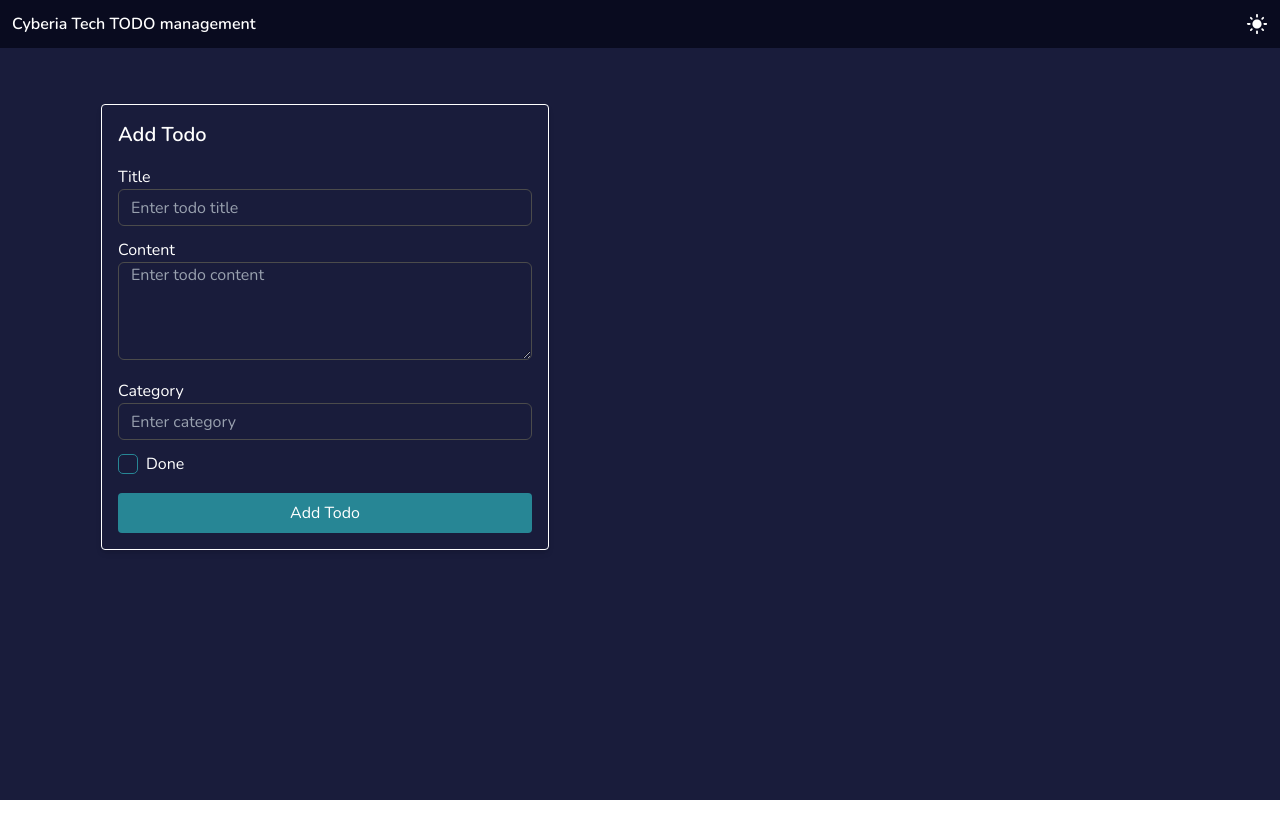
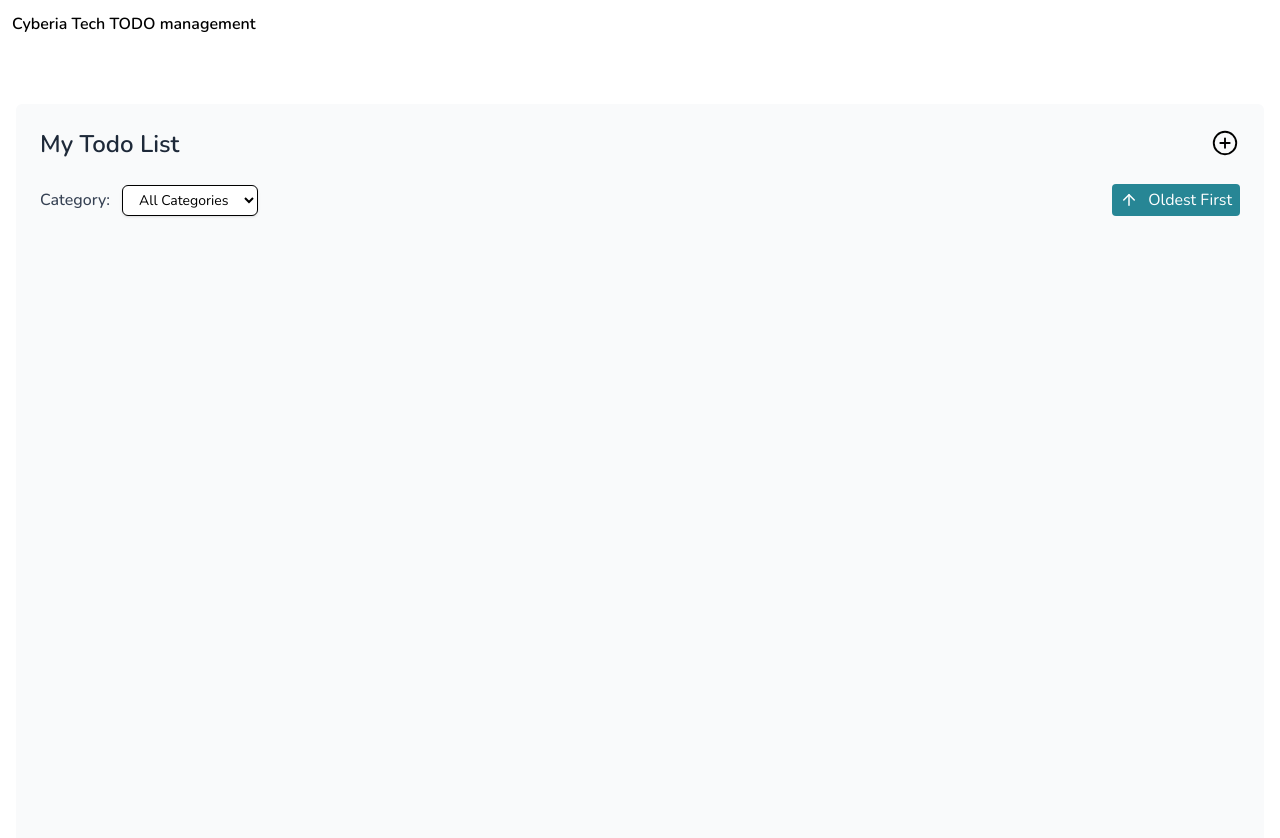
Before and after one commit to parham-ab/To-Do-List-Manager, a React (Vite) app: page / in a window 1280 px wide. Shown: the top 838 px of the page. Before the commit the page ends 800 px from the top, so only its background shows below. Built offline with nearby package versions, Linux system fonts and the light colour scheme.

Commit message:
ui updated, dark mode feature deleted temporarily, popup and badge component created

```diff
--- a/src/app/store.js
+++ b/src/app/store.js
@@ -1,10 +1,8 @@
 import { configureStore } from "@reduxjs/toolkit";
 import todoReducer from "features/todo/todoSlice";
-import themeReducer from "features/utils/themeSlice";
 
 export const store = configureStore({
   reducer: {
     todoReducer,
-    themeReducer,
   },
 });
--- /dev/null
+++ b/src/components/Popup.jsx
@@ -0,0 +1,23 @@
+import { IoClose } from "react-icons/io5";
+
+const Popup = ({ isOpen, onClose, title, children }) => {
+  if (!isOpen) return null;
+  return (
+    <div className="fixed inset-0 z-50 flex items-center justify-center bg-black/50 px-4">
+      <div className="relative w-full max-w-lg bg-white rounded-xl shadow-xl p-3 animate-fade-in">
+        <button
+          onClick={onClose}
+          className="absolute top-4 right-4 text-gray-500 hover:text-gray-800 transition cursor-pointer"
+        >
+          <IoClose size={24} />
+        </button>
+        {title && (
+          <h2 className="text-2xl font-semibold text-gray-800 mb-4">{title}</h2>
+        )}
+        <div className="mb-6 text-gray-600">{children}</div>
+      </div>
+    </div>
+  );
+};
+
+export default Popup;
--- /dev/null
+++ b/src/components/common/Badge.jsx
@@ -0,0 +1,28 @@
+import { IoCalendarOutline } from "react-icons/io5";
+import { FaShoppingCart, FaUserCircle } from "react-icons/fa";
+import { PiStudentFill, PiBagSimpleFill } from "react-icons/pi";
+import { MdOutlineSportsHandball } from "react-icons/md";
+
+const Badge = ({ children, isDate = false, category }) => {
+  const badgeConfig = {
+    sport: { bg: "bg-green-200", icon: <MdOutlineSportsHandball size={16} /> },
+    work: { bg: "bg-blue-200", icon: <PiBagSimpleFill size={16} /> },
+    personal: { bg: "bg-purple-200", icon: <FaUserCircle size={16} /> },
+    study: { bg: "bg-yellow-200", icon: <PiStudentFill size={16} /> },
+    shop: { bg: "bg-red-200", icon: <FaShoppingCart size={16} /> },
+    default: { bg: "bg-gray-200", icon: null },
+  };
+  const { bg, icon } = badgeConfig[category] || badgeConfig.default;
+
+  return (
+    <div
+      className={`text-xs flex items-center gap-1 rounded-full ${bg} p-1 cursor-default select-none`}
+    >
+      {isDate && <IoCalendarOutline size={17} />}
+      {icon}
+      {children}
+    </div>
+  );
+};
+
+export default Badge;
--- a/src/components/common/CustomInput.jsx
+++ b/src/components/common/CustomInput.jsx
@@ -1,5 +1,5 @@
 import { useController } from "react-hook-form";
-import { useSelector } from "react-redux";
+import { useState } from "react";
 
 const CustomInput = ({
   control,
@@ -10,6 +10,7 @@ const CustomInput = ({
   heightVal = "37px",
   placeholder,
   rows = 4,
+  maxLength = 120,
 }) => {
   const {
     field,
@@ -19,18 +20,14 @@ const CustomInput = ({
     control,
   });
 
+  const [charCount, setCharCount] = useState(field.value?.length || 0);
+
   const borderColor = error ? "border-red-500" : "border-[#4B4B4B]";
-  const { theme } = useSelector((state) => state?.themeReducer);
 
   return (
-    <>
+    <div className="mb-3">
       {label && (
-        <label
-          htmlFor={name}
-          className={`cursor-pointer ${
-            theme === "dark" ? "text-white" : "text-black"
-          }`}
-        >
+        <label htmlFor={name} className={`cursor-pointer`}>
           {label}
         </label>
       )}
@@ -40,41 +37,40 @@ const CustomInput = ({
           type={type}
           placeholder={placeholder}
           {...field}
-          className={`
-          w-full px-3 pr-10 rounded-md bg-transparent text-[16px] border
+          className={`w-full px-3 pr-10 rounded-md text-[16px] border placeholder-gray-500
           ${borderColor} outline-none transition-all duration-200
           ${className}
-          ${
-            theme === "dark"
-              ? "bg-[#090B1F] placeholder-gray-400 text-white"
-              : "bg-[#c9c9c9] placeholder-gray-500"
-          }
          `}
-          style={{
-            height: heightVal,
-          }}
+          style={{ height: heightVal }}
         />
       ) : (
+        <>
           <textarea
             id={name}
-          type={type}
             placeholder={placeholder}
             {...field}
-          className={`
-              w-full px-3 pr-10 rounded-md bg-transparent text-[16px] border
+            maxLength={maxLength}
+            onChange={(e) => {
+              setCharCount(e.target.value.length);
+              field.onChange(e);
+            }}
+            className={`w-full px-3 pr-10 rounded-md text-[16px] border placeholder-gray-500
               ${borderColor} outline-none transition-all duration-200
               ${className}
-              ${
-                theme === "dark"
-                  ? "bg-[#090B1F] placeholder-gray-400 text-white"
-                  : "bg-[#c9c9c9] placeholder-gray-500"
-              }
              `}
             rows={rows}
           />
+          <p
+            className={`text-sm mt-1 text-right ${
+              charCount >= maxLength ? "text-red-500" : "text-gray-500"
+            }`}
+          >
+            {charCount}/{maxLength}
+          </p>
+        </>
       )}
       {error && <p className="text-red-500 text-sm mt-1">{error.message}</p>}
-    </>
+    </div>
   );
 };
 
--- a/src/components/layout/Header.jsx
+++ b/src/components/layout/Header.jsx
@@ -1,32 +1,13 @@
-import { toggleDarkMode } from "features/utils/themeSlice";
-import { MdDarkMode, MdLightMode } from "react-icons/md";
-import { useDispatch, useSelector } from "react-redux";
 import { Link } from "react-router-dom";
 
 const Header = () => {
-  const { theme } = useSelector((state) => state?.themeReducer);
-  const dispatch = useDispatch();
-  const toggleThemeHandler = () => {
-    dispatch(toggleDarkMode(theme === "dark" ? "light" : "dark"));
-  };
-  const headerClass = `p-3 mb-14 flex items-center justify-between ${
-    theme === "dark" ? "bg-[#090B1F]" : "bg-[#c9c9c9]"
-  }`;
-  const textClass = theme === "dark" ? "text-white" : "text-black";
-
+  const headerClass = `p-3 mb-14 flex items-center justify-between`;
   return (
-    <div className={headerClass}>
-      <Link to="/" className={`${textClass} font-semibold`}>
+    <header className={headerClass}>
+      <Link to="/" className={`font-semibold`}>
         Cyberia Tech TODO management
       </Link>
-      <section className="cursor-pointer" onClick={toggleThemeHandler}>
-        {theme === "dark" ? (
-          <MdLightMode className="text-white" size={22} />
-        ) : (
-          <MdDarkMode size={22} />
-        )}
-      </section>
-    </div>
+    </header>
   );
 };
 
--- a/src/components/layout/index.jsx
+++ b/src/components/layout/index.jsx
@@ -1,15 +1,11 @@
-import { useSelector } from "react-redux";
 import Header from "./Header";
 
 const Layout = ({ children }) => {
-  const { theme } = useSelector((state) => state?.themeReducer);
-
-  const bgClass = `h-screen ${theme === "dark" ? "bg-[#191C3B]" : "bg-white"}`;
   return (
-    <div className={bgClass}>
+    <>
       <Header />
       {children}
-    </div>
+    </>
   );
 };
 
--- a/src/pages/HomePage/Index.jsx
+++ b/src/pages/HomePage/Index.jsx
@@ -1,16 +1,11 @@
-import { useSelector } from "react-redux";
-import TodoForm from "./components/TodoForm";
+import TodoList from "./components/TodoList";
 
 const HomePage = () => {
-  const { todoList } = useSelector((state) => state).todoReducer;
-  console.log(todoList);
-
   return (
     <div className="grid grid-cols-12 container px-4 mx-auto gap-3">
-      <div className="col-span-12 md:col-span-6">
-        <TodoForm />
+      <div className="col-span-12 mb-10">
+        <TodoList />
       </div>
-      <div className="col-span-12 md:col-span-6"></div>
     </div>
   );
 };
--- a/src/pages/HomePage/components/TodoForm.jsx
+++ b/src/pages/HomePage/components/TodoForm.jsx
@@ -1,18 +1,17 @@
 import { addTodo } from "features/todo/todoSlice";
-import React from "react";
-import { useDispatch, useSelector } from "react-redux";
+import { useDispatch } from "react-redux";
 import { useForm } from "react-hook-form";
 import { yupResolver } from "@hookform/resolvers/yup";
 import CustomInput from "components/common/CustomInput";
 import {
   addTodoDefaultValues,
   addTodoValidationSchema,
+  categoryOptions,
 } from "../validation/addTodoValidations";
 
-const TodoForm = () => {
-  const { theme } = useSelector((state) => state?.themeReducer);
+const TodoForm = ({ setIsPopupOpen, isEditing }) => {
   const dispatch = useDispatch();
-  const { control, handleSubmit, reset } = useForm({
+  const { control, handleSubmit, reset, register } = useForm({
     resolver: yupResolver(addTodoValidationSchema),
     defaultValues: addTodoDefaultValues,
   });
@@ -20,25 +19,19 @@ const TodoForm = () => {
   const onSubmit = (data) => {
     if (!data.title.trim()) return;
     dispatch(addTodo(data.title, data.content, data.done, data.category));
+    setIsPopupOpen(false);
     reset();
   };
 
   return (
     <form
       onSubmit={handleSubmit(onSubmit)}
-      className={`p-4 border ${
-        theme === "dark" ? "border-white" : ""
-      } rounded shadow-md max-w-md mx-auto`}
+      className={`rounded md:p-4 p-0 mx-auto`}
     >
-      <h2
-        className={`text-xl font-semibold mb-4 ${
-          theme === "dark" ? "text-white" : "text-black"
-        }`}
-      >
-        Add Todo
-      </h2>
+      <p className="font-bold text-xl mb-5">
+        {isEditing ? "Edit Todo" : "Add Todo"}
+      </p>
 
-      <div className="mb-3">
       <CustomInput
         control={control}
         name="title"
@@ -47,9 +40,7 @@ const TodoForm = () => {
         className="border-[#4B4B4B]"
         rules={{ required: "Title is required" }}
       />
-      </div>
 
-      <div className="mb-3">
       <CustomInput
         control={control}
         name="content"
@@ -58,36 +49,32 @@ const TodoForm = () => {
         placeholder="Enter todo content"
         className="border-[#4B4B4B]"
       />
+
+      <div className="mb-4">
+        <label htmlFor="category" className={`block text-sm font-medium mb-1`}>
+          Category
+        </label>
+        <select
+          id="category"
+          {...register("category")}
+          className={`w-full p-2 border border-[#4B4B4B] rounded-md`}
+        >
+          {categoryOptions?.map((option) => (
+            <option key={option.value} value={option.value}>
+              {option.label}
+            </option>
+          ))}
+        </select>
       </div>
 
-      <div className="mb-3">
-        <CustomInput
-          control={control}
-          name="category"
-          label="Category"
-          placeholder="Enter category"
-          className="border-[#4B4B4B]"
-        />
-      </div>
-
-      <div className="mb-3">
-        <label
-          className={`inline-flex items-center cursor-pointer select-none ${
-            theme === "dark" ? "text-white" : "text-black"
-          }`}
-        >
-          <input
-            type="checkbox"
-            {...control.register("done")}
-            className="mr-2"
-          />
+      <label className={`inline-flex items-center cursor-pointer select-none`}>
+        <input type="checkbox" {...control.register("done")} className="mr-2" />
         Done
       </label>
-      </div>
 
       <button
         type="submit"
-        className="bg-[#278695] text-white px-4 py-2 rounded hover:bg-[#569aa5] cursor-pointer select-none w-full transition-all"
+        className="bg-[#278695] text-white px-4 py-2 rounded hover:bg-[#569aa5] cursor-pointer select-none w-full transition-all mt-5"
       >
         Add Todo
       </button>
--- /dev/null
+++ b/src/pages/HomePage/components/TodoList.jsx
@@ -0,0 +1,141 @@
+import Badge from "components/common/Badge";
+import { deleteTodo, editTodo } from "features/todo/todoSlice";
+import { useSelector, useDispatch } from "react-redux";
+import { HiPencil } from "react-icons/hi";
+import { FaRegTrashAlt } from "react-icons/fa";
+import { useState } from "react";
+import { FiArrowUp, FiArrowDown } from "react-icons/fi";
+import { IoAddCircleOutline } from "react-icons/io5";
+import CATEGORY_OPTIONS from "../constants/CATEGORY_OPTIONS";
+import TodoForm from "./TodoForm";
+import Popup from "components/Popup";
+
+const TodoList = () => {
+  const { todoList } = useSelector((state) => state).todoReducer;
+  const dispatch = useDispatch();
+  const [filterCategory, setFilterCategory] = useState("all");
+  const [sortAsc, setSortAsc] = useState(true);
+  const [isEditing, setIsEditing] = useState(false);
+  const [isPopupOpen, setIsPopupOpen] = useState(false);
+  const handleDelete = (id) => {
+    dispatch(deleteTodo(id));
+  };
+
+  const handleEdit = (todo) => {
+    setIsEditing(true);
+    setIsPopupOpen(true);
+    dispatch(editTodo(todo));
+  };
+
+  const filteredList = todoList
+    ?.filter((todo) =>
+      filterCategory === "all"
+        ? true
+        : todo?.category?.toLowerCase() === filterCategory
+    )
+    ?.sort((a, b) => {
+      const timeA = new Date(a.timeCreated).getTime();
+      const timeB = new Date(b.timeCreated).getTime();
+      return sortAsc ? timeA - timeB : timeB - timeA;
+    });
+
+  return (
+    <div className="p-6 bg-gray-50 min-h-screen rounded-md">
+      <Popup isOpen={isPopupOpen} onClose={() => setIsPopupOpen(false)}>
+        <TodoForm isEditing={isEditing} setIsPopupOpen={setIsPopupOpen} />
+      </Popup>
+      <div className="flex items-start justify-between">
+        <h2 className="text-2xl font-semibold text-gray-800 mb-6">
+          My Todo List
+        </h2>
+        <IoAddCircleOutline
+          onClick={() => {
+            setIsPopupOpen(true);
+            setIsEditing(false);
+          }}
+          className="cursor-pointer"
+          size={30}
+        />
+      </div>
+
+      {/* Filter + Sort Controls */}
+      <div className="flex flex-col sm:flex-row justify-between items-center gap-4 mb-6">
+        <div className="flex items-center gap-3">
+          <label className="text-gray-700 font-medium">Category:</label>
+          <select
+            value={filterCategory}
+            onChange={(e) => setFilterCategory(e.target.value)}
+            className="px-3 py-1 border rounded-md text-sm bg-white shadow-sm focus:outline-none"
+          >
+            {CATEGORY_OPTIONS?.map((category) => (
+              <option key={category} value={category}>
+                {category === "all"
+                  ? "All Categories"
+                  : category.charAt(0).toUpperCase() + category.slice(1)}
+              </option>
+            ))}
+          </select>
+        </div>
+
+        <button
+          onClick={() => setSortAsc((prev) => !prev)}
+          className="flex items-center justify-between bg-[#278695] text-white px-2 py-1 rounded hover:bg-[#569aa5] cursor-pointer select-none w-32 transition-all"
+        >
+          {sortAsc ? (
+            <FiArrowUp className="text-lg" />
+          ) : (
+            <FiArrowDown className="text-lg" />
+          )}
+          {sortAsc ? "Oldest First" : "Newest First"}
+        </button>
+      </div>
+
+      {/* Todo Cards */}
+      <div className="grid grid-cols-1 sm:grid-cols-2 lg:grid-cols-3 gap-4">
+        {filteredList?.map((todo) => (
+          <div
+            key={todo?.id}
+            className="bg-white p-3 rounded-2xl shadow hover:shadow-lg transition-shadow relative min-h-60 flex flex-col"
+          >
+            <div className="flex justify-between items-start mb-2">
+              <h3 className="text-lg font-bold text-gray-800">{todo?.title}</h3>
+              <div className="flex gap-2">
+                <HiPencil
+                  size={20}
+                  className="text-blue-500 hover:text-blue-700 cursor-pointer transition-all"
+                  onClick={() => handleEdit(todo)}
+                />
+                <FaRegTrashAlt
+                  size={18}
+                  className="text-red-500 hover:text-red-700 cursor-pointer transition-all"
+                  onClick={() => handleDelete(todo?.id)}
+                />
+              </div>
+            </div>
+
+            <p className="text-gray-600 mb-2 flex-grow">{todo?.content}</p>
+
+            <div className="flex flex-wrap gap-2 mt-auto">
+              <Badge category={todo?.category}>
+                {todo?.category.charAt(0).toUpperCase() +
+                  todo?.category.slice(1)}
+              </Badge>
+              <Badge isDate>{todo?.timeCreated}</Badge>
+              <span
+                className={`text-sm font-medium px-2 py-1 rounded-full ${
+                  todo?.done
+                    ? "bg-green-100 text-green-600"
+                    : "bg-orange-100 text-orange-500"
+                }`}
+              >
+                {todo?.done ? "Done" : "Pending"}
+              </span>
+            </div>
+          </div>
+        ))}
+      </div>
+    </div>
+  );
+};
+
+export default TodoList;
--- /dev/null
+++ b/src/pages/HomePage/constants/CATEGORY_OPTIONS.js
@@ -0,0 +1,2 @@
+const CATEGORY_OPTIONS = ["all", "sport", "work", "personal", "study", "shop"];
+export default CATEGORY_OPTIONS;
```
Also changed, not shown: src/features/utils/themeSlice.js (deleted, +0 -26 lines), src/pages/HomePage/validation/addTodoValidations.js (+10 -1 lines). Lines whose indentation alone changed are shown as unchanged.
